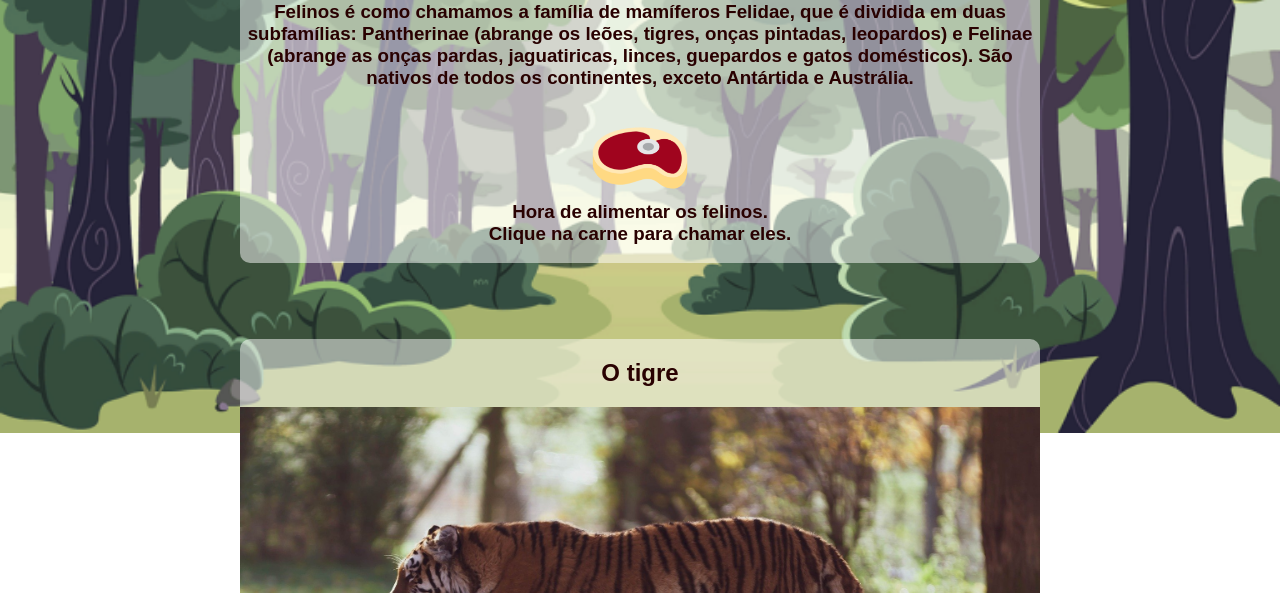
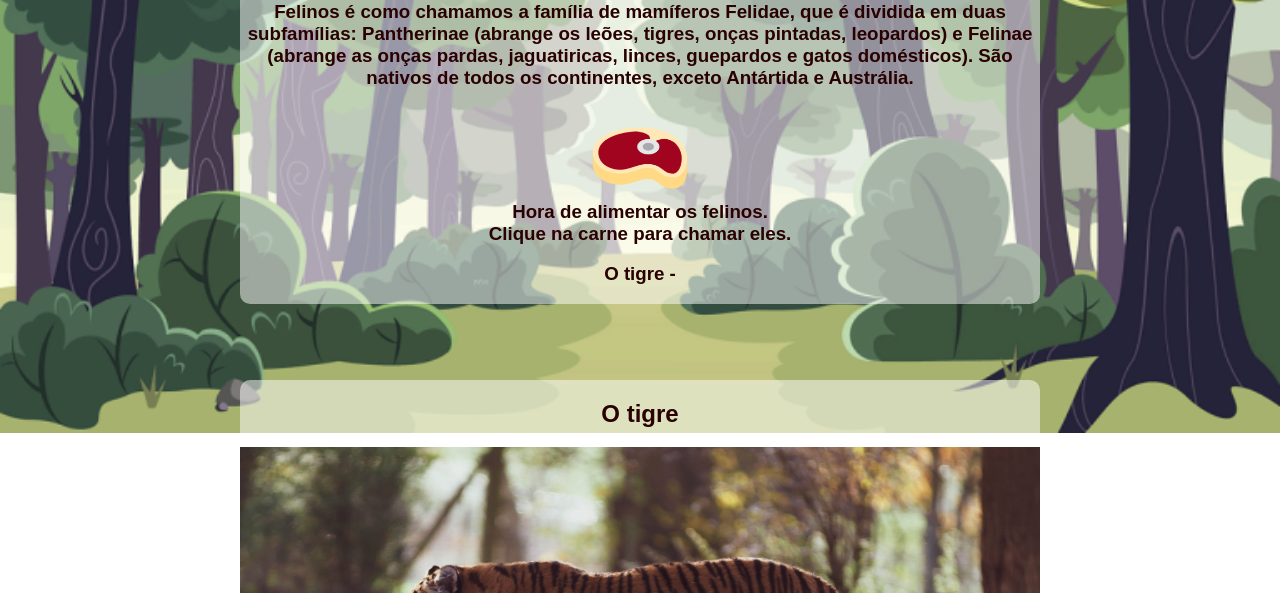
Before and after one commit to Silvanoeng/FrontEnd2, a plain HTML site: page Aula06/index.html in a window 1280 px wide. Both pictures are taken after a click on the button 640 px from the left and 364 px from the top of the page. Shown: the part 207-800 px from the top of the page. Drawn offline with Linux system fonts and the light colour scheme; a web font is replaced by a local one.

Commit message:
melhorando

```diff
--- a/Aula06/css/styles.css
+++ b/Aula06/css/styles.css
@@ -66,5 +66,8 @@ img {
 .textoFelinos{
     padding-left: 25px;
     padding-right: 25px;
-
 }
+.felinoAlimentado{
+    padding-left: 25px;
+    padding-right: 25px;
+}
--- a/Aula06/index.html
+++ b/Aula06/index.html
@@ -27,6 +27,7 @@
 
             <button type="button" onclick="alimentarFelinos()"></button>
             <h3 class="textoBotao">Hora de alimentar os felinos.<br> Clique na carne para chamar eles.</h3>
+            <h3 class="felinoAlimentado"></h3>
         </div>
     </div>
     <div class="containerFelinos">
--- a/Aula06/js/app.js
+++ b/Aula06/js/app.js
@@ -43,7 +43,7 @@ let contador = 0;
 
 function alimentarFelinos() {
 
-let divContainerFelinos = document.querySelector('div.containerFelinos');
+    let divContainerFelinos = document.querySelector('div.containerFelinos');
 
     if (contador < listaDeFelinos.length) {
 
@@ -54,6 +54,15 @@ let divContainerFelinos = document.querySelector('div.containerFelinos');
 
         let title = document.createElement('h2');
         title.innerHTML = listaDeFelinos[contador].title;
+
+
+
+        let felinoAlimentado = document.querySelector('h3.felinoAlimentado')
+        felinoAlimentado.innerHTML += listaDeFelinos[contador].title;
+        let contadorAlimentado = listaDeFelinos.length - 1;
+        if(contador<contadorAlimentado){
+            felinoAlimentado.innerHTML += " - ";
+        }
 
         let imgUrl = document.createElement("img");
         imgUrl.src = listaDeFelinos[contador].imgUrl;
@@ -73,11 +82,8 @@ let divContainerFelinos = document.querySelector('div.containerFelinos');
 
         contador++;
 
+    }else {
+        return alert('Estão todos alimentados.');
     }
-    if (contador == listaDeFelinos.length) {
-        contador++;
 
-        return alert('Estão todos alimentados.');
-
-    }
 }
```
